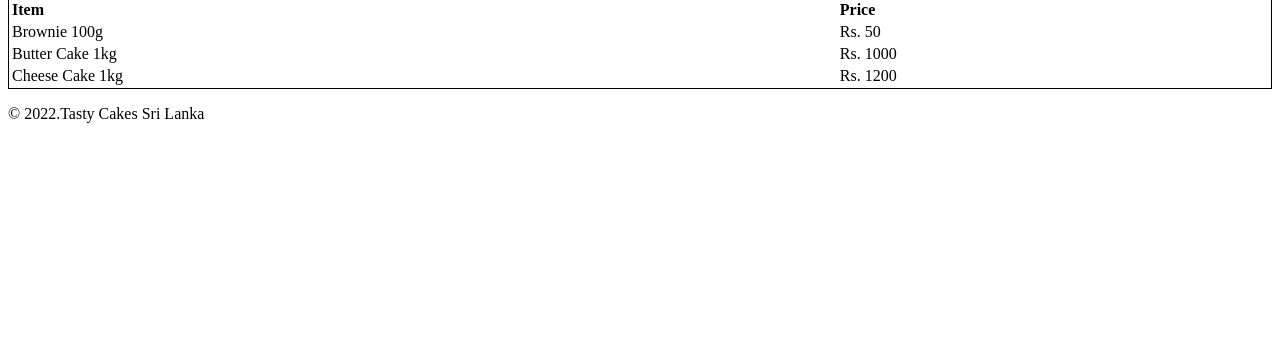
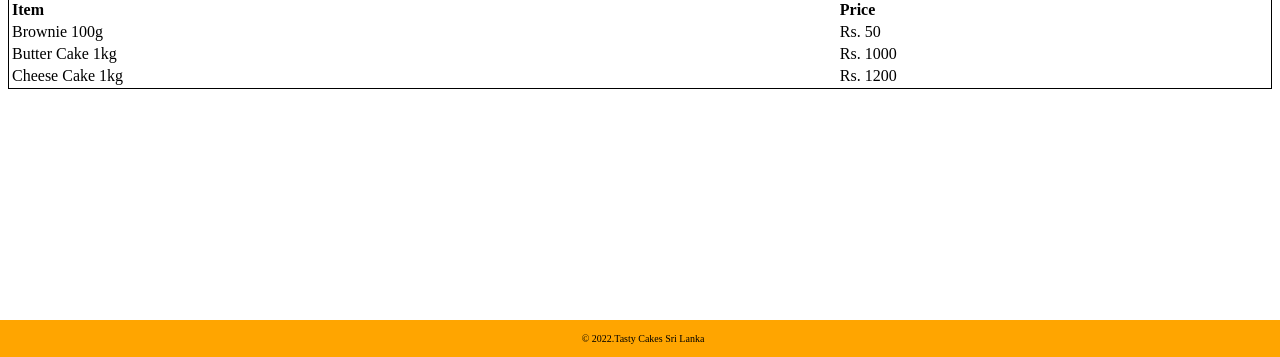
Before and after one commit to sachinivindoya/UoM_Web, a plain HTML site: page index.html in a window 1280 px wide. Shown: the part 443-800 px from the top of the page. Drawn offline with Linux system fonts and the light colour scheme.

Commit message:
Task 04 css

```diff
--- a/style.css
+++ b/style.css
@@ -23,3 +23,17 @@ table{
 th,td{
     text-align: left;
 }
+
+footer{
+    text-align: center;
+    font-family: 'Times New Roman';
+    font-size: 10px;
+    padding: 3px;
+    background-color: orange;
+    color: black;
+    position: fixed;
+    bottom: 0;
+    width: 100%;
+    left: 0;
+
+}
```
